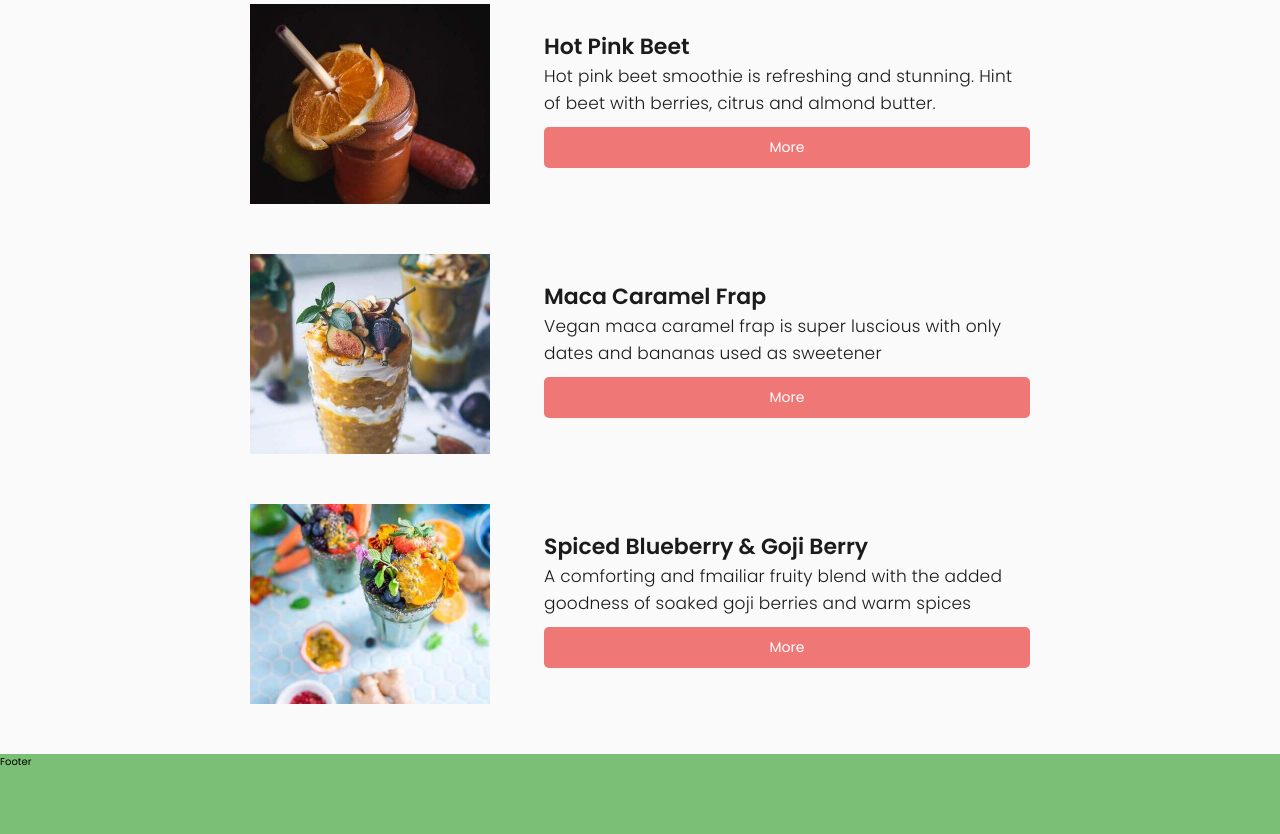
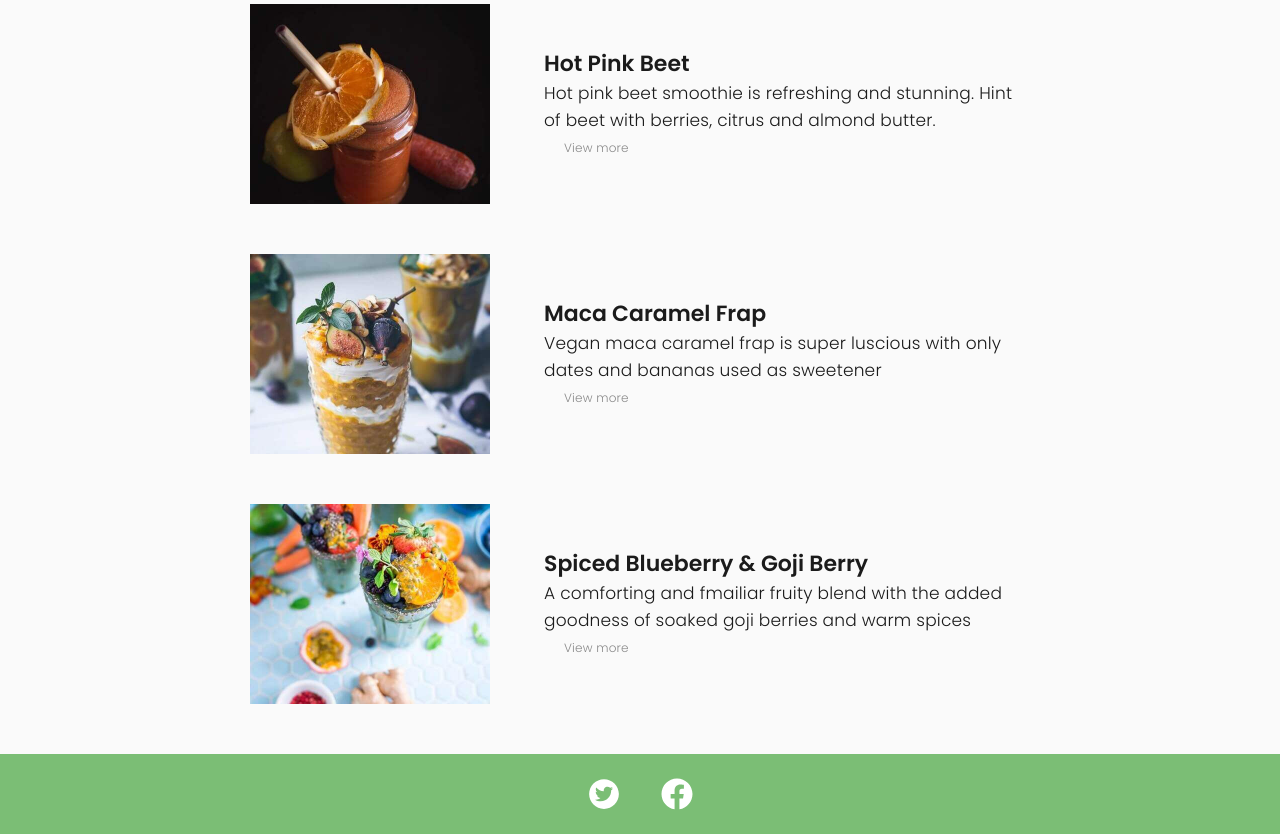
Before and after one commit to stu1612/Vegan-Restaurant, a React (Create React App) app: page /drinks in a window 1280 px wide. Shown: the part 1200-2034 px from the top of the page. Built offline with nearby package versions, Linux system fonts and the light colour scheme.

Commit message:
app looks ok

```diff
--- a/src/components/Footer.jsx
+++ b/src/components/Footer.jsx
@@ -1,5 +1,11 @@
-import React from "react";
-
+// npm
+import { AiFillTwitterCircle } from "react-icons/ai";
+import { FaFacebook } from "react-icons/fa";
 export default function Footer() {
-  return <div className="footer">Footer</div>;
+  return (
+    <div className="footer">
+      <AiFillTwitterCircle color="white" size={34} className="icon" />
+      <FaFacebook color="white" size={32} className="icon" />
+    </div>
+  );
 }
--- a/src/components/Hero.jsx
+++ b/src/components/Hero.jsx
@@ -3,7 +3,6 @@ export default function Hero(props) {
     <section id="hero">
       <div className="hero">
         <div className={`hero-img ${props.className}`} />
-        {/* <h1 className="h1-desktop">ROOTED</h1> */}
         <div className="svg">
           <svg xmlns="http://www.w3.org/2000/svg" viewBox="0 0 1440 320">
             <path
--- a/src/components/MenuItems.jsx
+++ b/src/components/MenuItems.jsx
@@ -13,7 +13,8 @@ export default function MenuItems({ item }) {
       <div className="menu2 menu-content">
         <h2 className="h2">{title}</h2>
         <p>{body}</p>
-        <button className="button w-100">More</button>
+        <button className="button w-100 disable">View more</button>
+        <p className="light">View more</p>
       </div>
     </Link>
   );
--- a/src/styles/_base/layout.css
+++ b/src/styles/_base/layout.css
@@ -61,6 +61,14 @@ li {
   height: 10vh;
   background-color: var(--cl-green);
   margin-top: 5rem;
+  display: flex;
+  justify-content: center;
+  align-items: center;
+  flex-direction: row;
+}
+
+.footer .icon {
+  margin: 0 2rem;
 }
 
 /* Container */
@@ -141,6 +149,10 @@ li {
     "menu2";
 }
 
+.menu-items:hover .menu-img {
+  filter: drop-shadow(1px 6px 8px rgb(196, 196, 196));
+}
+
 .menu1 {
   grid-area: menu1;
 }
--- a/src/styles/_base/typography.css
+++ b/src/styles/_base/typography.css
@@ -1,16 +1,6 @@
 .link {
   font-size: 16px;
   text-transform: uppercase;
-}
-
-.link:nth-child(1) {
-  padding-right: 4rem;
-}
-.link:nth-child(2) {
-  padding-right: 4rem;
-}
-.link:nth-child(3) {
-  padding-right: 4rem;
 }
 
 .link:nth-child(4) {
@@ -127,6 +117,16 @@ span {
     font-weight: 300;
     line-height: 27px;
   }
+
+  .link:nth-child(1) {
+    padding-right: 4rem;
+  }
+  .link:nth-child(2) {
+    padding-right: 4rem;
+  }
+  .link:nth-child(3) {
+    padding-right: 4rem;
+  }
 }
 
 @media (min-width: 1200px) {
--- a/src/styles/atoms/Button.css
+++ b/src/styles/atoms/Button.css
@@ -29,6 +29,10 @@
   width: 100%;
 }
 
+.disable {
+  display: none;
+}
+
 @media (min-width: 680px) {
   .w-50 {
     width: 50%;
--- a/src/styles/atoms/Images.css
+++ b/src/styles/atoms/Images.css
@@ -12,6 +12,7 @@
   height: 200px;
   object-fit: cover;
   padding: 0 2rem;
+  transition: all 0.3s ease-in-out;
 }
 
 /* image wrapper used for both product and contact header images */
--- a/src/styles/organisms/Navigation.css
+++ b/src/styles/organisms/Navigation.css
@@ -49,18 +49,12 @@ nav {
   top: 8em;
   right: 0;
   left: 0;
-  background-color: rgba(123, 190, 117, 0.8);
-  border-top: 2px solid white;
+  background-color: var(--cl-light);
+  border-top: 2px solid var(--cl-green);
   align-items: center;
   justify-content: space-evenly;
   height: 50vh;
 }
-
-/* @media (min-width: 680px) {
-  .nav-container {
-    background-color: var(--cl-light);
-  }
-} */
 
 @media (min-width: 960px) {
   .nav-container {
```
